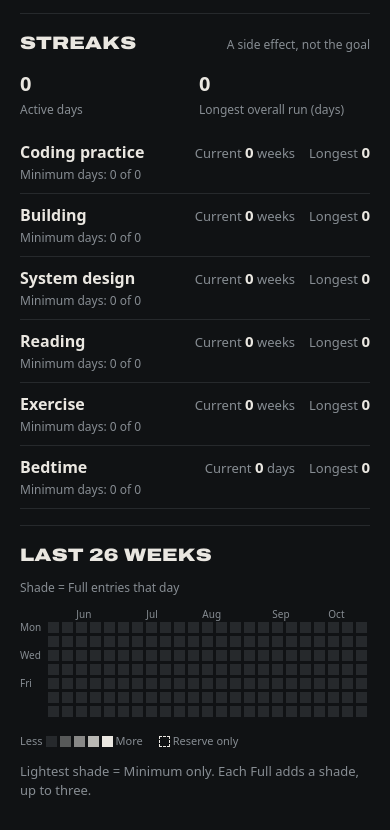
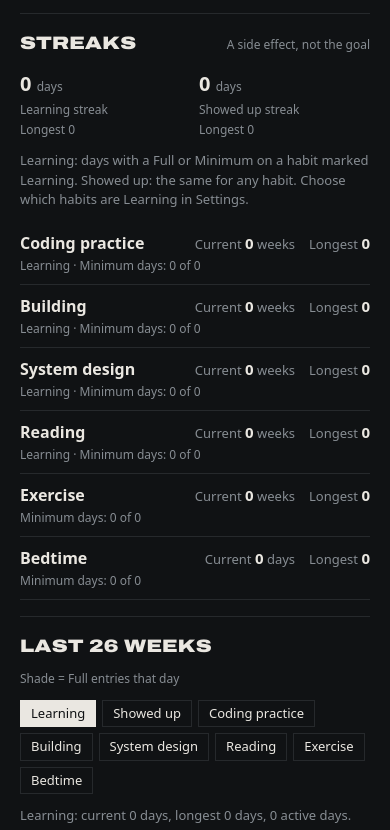
Before and after one commit to Dah-vid/davidokunfolami.com, a plain HTML site: page habits/index.html in a window 390 px wide. Shown: the part 2215-3045 px from the top of the page. Drawn offline with Linux system fonts and the light colour scheme.

Commit message:
Habits: Learning and Showed up streaks, and a chart per habit
Each habit can be marked Learning. The Learning streak counts days with a
Full or Minimum on a Learning habit; Showed up counts any habit, so job
search keeps you showing up without counting as learning. The 26-week
chart can show Learning, Showed up, or any single habit, and opens at
this week on phones.

Co-Authored-By: Claude Opus 5.5 <noreply@anthropic.com>

```diff
--- a/habits/index.html
+++ b/habits/index.html
@@ -94,6 +94,7 @@ a.btn{display:inline-block;text-decoration:none;color:inherit}
 .streak-row .n{font-size:13px;color:var(--muted);font-variant-numeric:tabular-nums;white-space:nowrap}
 .streak-row .n b{color:var(--ink);font-size:15px}
 .streak-row .sub{grid-column:1/-1;font-size:12px;color:var(--muted)}
+.stat small{font-size:12px;font-weight:400;color:var(--muted)}
 
 /* Heatmap: same build as Focus Desk */
 .heat-scroll{overflow-x:auto;padding-bottom:4px}
@@ -240,14 +241,17 @@ textarea.field{min-height:68px;resize:vertical;line-height:1.45}
       <section class="sec" aria-labelledby="streakH">
         <div class="sec-h"><h2 id="streakH">Streaks</h2><span class="legend">A side effect, not the goal</span></div>
         <div class="stats" id="overall"></div>
+        <p class="why">Learning: days with a Full or Minimum on a habit marked Learning. Showed up: the same for any habit. Choose which habits are Learning in Settings.</p>
         <ul class="streaks" id="streaks"></ul>
       </section>
 
       <section class="sec" aria-labelledby="heatH">
-        <div class="sec-h"><h2 id="heatH">Last 26 weeks</h2><span class="legend">Shade = Full entries that day</span></div>
+        <div class="sec-h"><h2 id="heatH">Last 26 weeks</h2><span class="legend" id="heatLegend">Shade = Full entries that day</span></div>
+        <div class="tags" id="chartPick" role="group" aria-label="Which streak to chart"></div>
+        <p class="why" id="chartSum" role="status"></p>
         <div class="heat-scroll"><div class="heat" id="heat" role="img"></div></div>
         <div class="heat-legend" aria-hidden="true">Less <i class="cell"></i><i class="cell l1"></i><i class="cell l2"></i><i class="cell l3"></i><i class="cell l4"></i> More<span class="gap"></span><i class="cell rep"></i> Reserve only</div>
-        <p class="why">Lightest shade = Minimum only. Each Full adds a shade, up to three.</p>
+        <p class="why" id="heatWhy">Lightest shade = Minimum only. Each Full adds a shade, up to three.</p>
       </section>
     </div>
   </div>
@@ -306,6 +310,18 @@ const RANK = {full:3, min:2, reserve:1};
 // an entry recorded by Focus Desk beats a manual one.
 const better = (a, b) => (RANK[a.kind] || 0) !== (RANK[b.kind] || 0) ? (RANK[a.kind] || 0) > (RANK[b.kind] || 0) : a.source === 'focusdesk' && b.source !== 'focusdesk';
 
+// Habits that keep the Learning streak going. Habits saved before the flag existed: the four study ones.
+const LEARNING_IDS = ['neetcode', 'building', 'sysdesign', 'textbook'];
+const isLearning = h => !!h && (typeof h.learning === 'boolean' ? h.learning : LEARNING_IDS.includes(h.id));
+// Runs of consecutive days in keys (sorted, unique). Today with nothing yet doesn't break the current run.
+function dayRuns(keys, today){
+  const have = new Set(keys); let longest = 0, run = 0, prev = null, days = 0;
+  for (const k of keys){ if (k > today) continue; days++; run = prev && addDays(prev, 1) === k ? run + 1 : 1; longest = Math.max(longest, run); prev = k; }
+  let current = 0;
+  for (let d = have.has(today) ? today : addDays(today, -1); have.has(d); d = addDays(d, -1)) current++;
+  return {current, longest, days};
+}
+
 function computeStreaks(habits, entries, todayDate){
   const byHabit = new Map();
   for (const e of entries || []){
@@ -340,16 +356,17 @@ function computeStreaks(habits, entries, todayDate){
     }
     perHabit[h.id] = {current, longest, unit:h.cadence === 'weekly' ? 'week' : 'day', minDays, doneDays, thisWeekCounted};
   }
-  // overall: a day is active when any habit has a Full or Minimum (Reserves alone don't count)
+  // overall: a day is active when a habit has a Full or Minimum (Reserves alone don't count).
+  // Showed up = any habit; Learning = only habits marked Learning (archived ones still count for their past).
   const overall = new Map();
   byHabit.forEach(m => m.forEach((e, day) => {
     const o = overall.get(day) || {full:0, min:0, reserve:0, list:[]};
     o[e.kind]++; o.list.push(e); overall.set(day, o);
   }));
-  const activeKeys = [...overall].filter(([, o]) => o.full + o.min > 0).map(([k]) => k).sort();
-  let longestRun = 0, run = 0, prev = null;
-  for (const k of activeKeys){ run = prev && addDays(prev, 1) === k ? run + 1 : 1; longestRun = Math.max(longestRun, run); prev = k; }
-  return {habits:perHabit, activeDays:activeKeys.length, longestRun, days:overall};
+  const learningIds = new Set(habits.filter(isLearning).map(h => h.id));
+  const activeKeys = pred => [...overall].filter(([, o]) => o.list.some(e => e.kind !== 'reserve' && pred(e.habitId))).map(([k]) => k).sort();
+  const any = dayRuns(activeKeys(() => true), ymd(todayDate)), learning = dayRuns(activeKeys(id => learningIds.has(id)), ymd(todayDate));
+  return {habits:perHabit, activeDays:any.days, longestRun:any.longest, any, learning, learningCount:learningIds.size, days:overall};
 }
 
 /* Weekly review. Reviews are keyed by ISO week ("2026-W45"). On a Sunday the week under review
@@ -571,14 +588,18 @@ $('lateReason').addEventListener('input', renderPast);
 function renderStreaks(){
   const today = new Date(), s = computeStreaks(habits, entries, today);
   const ov = $('overall'); ov.textContent = '';
-  [[s.activeDays, 'Active days'], [s.longestRun, 'Longest overall run (days)']].forEach(([v, l]) => { const st = el('div', 'stat'); st.append(el('b', null, String(v)), el('span', null, l)); ov.append(st); });
+  [[s.learning, 'Learning streak'], [s.any, 'Showed up streak']].forEach(([r, l]) => {
+    const st = el('div', 'stat'), b = el('b', null, String(r.current));
+    b.append(' ', el('small', null, r.current === 1 ? 'day' : 'days'));
+    st.append(b, el('span', null, l), el('span', null, 'Longest ' + r.longest)); ov.append(st);
+  });
   const ul = $('streaks'); ul.textContent = '';
   habits.filter(h => h.active !== false).forEach(h => {
     const r = s.habits[h.id], li = el('li', 'streak-row');
     const cur = el('span', 'n'); cur.append('Current ', el('b', null, String(r.current)), ' ' + r.unit + (r.current === 1 ? '' : 's'));
     const lon = el('span', 'n'); lon.append('Longest ', el('b', null, String(r.longest)));
     li.append(el('span', 'habit-name', h.name), cur, lon);
-    let sub = 'Minimum days: ' + r.minDays + ' of ' + r.doneDays;
+    let sub = (isLearning(h) ? 'Learning · ' : '') + 'Minimum days: ' + r.minDays + ' of ' + r.doneDays;
     if (r.current === 0 && r.longest > 0) sub += ' · Streak reset. Longest: ' + plural(r.longest, r.unit) + '. Next entry starts a new one.';
     li.append(el('span', 'sub', sub)); ul.append(li);
   });
@@ -592,21 +613,53 @@ function renderStreaks(){
   if (starts.length > 1 && starts[1] < 3) starts.shift();
   starts.forEach(w => { const n = el('span', 'm', dateAt(w * 7).toLocaleDateString([], {month:'short'})); n.style.gridColumn = w + 2; n.style.gridRow = 1; heat.append(n); });
   const nameOf = id => (habits.find(h => h.id === id) || {name:id}).name;
+
+  // which chart: the Learning streak, Showed up (any habit), or one habit
+  const pick = chartPick();
+  const one = habits.find(h => h.id === pick);
+  const keep = pick === 'any' ? () => true : pick === 'learning' ? id => isLearning(habits.find(h => h.id === id)) : id => id === pick;
+  const pickBox = $('chartPick'); pickBox.textContent = '';
+  [['learning', 'Learning'], ['any', 'Showed up']].concat(habits.filter(h => h.active !== false).map(h => [h.id, h.name])).forEach(([id, label]) => {
+    const b = el('button', 'tag', label); b.type = 'button'; b.setAttribute('aria-pressed', String(id === pick));
+    b.onclick = () => { set('chart', id); renderStreaks(); };
+    pickBox.append(b);
+  });
+  if (one){
+    const r = s.habits[one.id];
+    $('chartSum').textContent = one.name + ': current ' + plural(r.current, r.unit) + ', longest ' + plural(r.longest, r.unit) + ', ' + plural(r.doneDays, 'day') + ' done.';
+    $('heatLegend').textContent = 'Shade = Minimum or Full';
+    $('heatWhy').textContent = 'Light = Minimum, dark = Full, dashed = Reserve.';
+  } else {
+    const r = pick === 'any' ? s.any : s.learning;
+    $('chartSum').textContent = pick === 'learning' && !s.learningCount ? 'No habit is marked Learning yet. Tick it on a habit in Settings.'
+      : (pick === 'any' ? 'Showed up' : 'Learning') + ': current ' + plural(r.current, 'day') + ', longest ' + plural(r.longest, 'day') + ', ' + plural(r.days, 'active day') + '.';
+    $('heatLegend').textContent = 'Shade = Full entries that day';
+    $('heatWhy').textContent = 'Lightest shade = Minimum only. Each Full adds a shade, up to three.';
+  }
+
   let active = 0;
   for (let idx = 0; idx <= todayIdx; idx++){
-    const d = dateAt(idx), o = s.days.get(ymd(d)), c = el('i', 'cell');
+    const d = dateAt(idx), all = s.days.get(ymd(d)), list = all ? all.list.filter(e => keep(e.habitId)) : [], c = el('i', 'cell');
     const label = d.toLocaleDateString([], {weekday:'short', day:'numeric', month:'short'});
-    if (o){
-      if (o.full) c.classList.add('l' + Math.min(4, o.full + 1));
-      else if (o.min) c.classList.add('l1');
+    if (list.length){
+      const full = list.filter(e => e.kind === 'full').length, min = list.filter(e => e.kind === 'min').length;
+      if (one) c.classList.add(full ? 'l4' : min ? 'l2' : 'rep');
+      else if (full) c.classList.add('l' + Math.min(4, full + 1));
+      else if (min) c.classList.add('l1');
       else c.classList.add('rep');
-      if (o.full + o.min) active++;
-      c.title = label + ': ' + o.list.map(e => nameOf(e.habitId) + ' ' + KIND_LABEL[e.kind] + (e.kind === 'reserve' && e.reason ? ' (' + e.reason + ')' : '') + (e.source === 'focusdesk' ? ' (Focus Desk)' : '')).join('; ');
+      if (full + min) active++;
+      c.title = label + ': ' + list.map(e => nameOf(e.habitId) + ' ' + KIND_LABEL[e.kind] + (e.kind === 'reserve' && e.reason ? ' (' + e.reason + ')' : '') + (e.source === 'focusdesk' ? ' (Focus Desk)' : '')).join('; ');
     } else c.title = label + ': nothing logged';
     c.style.gridColumn = Math.floor(idx / 7) + 2; c.style.gridRow = (idx % 7) + 2;
     heat.append(c);
   }
-  heat.setAttribute('aria-label', 'Habit activity over the last 26 weeks: ' + plural(active, 'active day') + '.');
+  heat.parentElement.scrollLeft = heat.parentElement.scrollWidth; // phones: start at this week, scroll back for older
+  heat.setAttribute('aria-label', (one ? one.name : pick === 'any' ? 'Showed up' : 'Learning') + ' over the last 26 weeks: ' + plural(active, 'active day') + '.');
+}
+// the chosen chart, remembered on this device; falls back to Learning if that habit is gone or archived
+function chartPick(){
+  const p = get('chart');
+  return p === 'any' || p === 'learning' || habits.some(h => h.id === p && h.active !== false) ? p : 'learning';
 }
 
 /* ---------- weekly review ----------
@@ -712,7 +765,10 @@ function renderSettings(){
     up.disabled = i === 0; dn.disabled = i === habits.length - 1;
     up.onclick = () => { habits.splice(i - 1, 0, habits.splice(i, 1)[0]); saveHabits(); render(); };
     dn.onclick = () => { habits.splice(i + 1, 0, habits.splice(i, 1)[0]); saveHabits(); render(); };
-    tools.append(act, up, dn);
+    const lrn = el('label', 'inline'), lb = el('input'); lb.type = 'checkbox'; lb.checked = isLearning(h);
+    lb.addEventListener('change', () => { h.learning = lb.checked; saveHabits(); render(); });
+    lrn.append(lb, document.createTextNode('Learning (keeps the Learning streak going)'));
+    tools.append(act, lrn, up, dn);
     if (h.window) tools.append(el('span', 'why', 'Logged 9pm–3am only'));
     row.append(tools); box.append(row);
   });
@@ -730,7 +786,7 @@ function renderSettings(){
 }
 $('settingsBtn').onclick = () => { const s = $('settings'); s.hidden = !s.hidden; $('settingsBtn').setAttribute('aria-expanded', String(!s.hidden)); };
 $('addHabit').onclick = () => {
-  habits.push({id:mkId(), name:'New habit', cadence:'daily', target:1, min:'', full:'', reserves:2, active:true, createdDay:ymd(new Date())});
+  habits.push({id:mkId(), name:'New habit', cadence:'daily', target:1, min:'', full:'', reserves:2, active:true, learning:false, createdDay:ymd(new Date())});
   saveHabits(); render();
 };
 
@@ -740,8 +796,8 @@ $('exportBtn').onclick = () => {
   const nameOf = id => (habits.find(h => h.id === id) || {}).name || null, reviews = loadReviews();
   const data = {
     app:'habits', version:1, exportedAt:new Date().toISOString(), timezone:Intl.DateTimeFormat().resolvedOptions().timeZone,
-    notes:'habits = what is tracked: cadence daily or weekly; target = Full+Minimum entries needed per Mon-Sun week, each Reserve lowering it by 1 (floor 1); reserves = emergency skips allowed per week; active false = archived. entries = at most one per habit per day: kind full | min | reserve; reserve has a reason; late = why a past day was filled in afterwards (allowed up to 48h); source focusdesk = written automatically from a timed Focus Desk block, with focusedMin and blockId; day = local date the entry is for; time = when it was logged. mapping = Focus Desk subject -> habit id. reviews = one weekly review per ISO week (Mon-Sun, monday = its first day), answers keyed by question text; done = all three answered.',
-    habits, mapping:settings.mapping,
+    notes:'habits = what is tracked: cadence daily or weekly; target = Full+Minimum entries needed per Mon-Sun week, each Reserve lowering it by 1 (floor 1); reserves = emergency skips allowed per week; active false = archived; learning = counts toward the Learning streak (consecutive days with a Full or Minimum on any Learning habit), while the Showed up streak counts every habit. entries = at most one per habit per day: kind full | min | reserve; reserve has a reason; late = why a past day was filled in afterwards (allowed up to 48h); source focusdesk = written automatically from a timed Focus Desk block, with focusedMin and blockId; day = local date the entry is for; time = when it was logged. mapping = Focus Desk subject -> habit id. reviews = one weekly review per ISO week (Mon-Sun, monday = its first day), answers keyed by question text; done = all three answered.',
+    habits:habits.map(h => Object.assign({}, h, {learning:isLearning(h)})), mapping:settings.mapping,
     entries:entries.map(e => Object.assign({}, e, {time:iso(e.at), habitName:nameOf(e.habitId)})),
     reviews:Object.values(reviews).sort((a, b) => a.week < b.week ? -1 : 1).map(r => ({
       week:r.week, monday:r.monday, sunday:r.monday ? addDays(r.monday, 6) : null, done:reviewDone(r), updated:iso(r.updatedAt),
```
Also changed, not shown: 1 other file.
